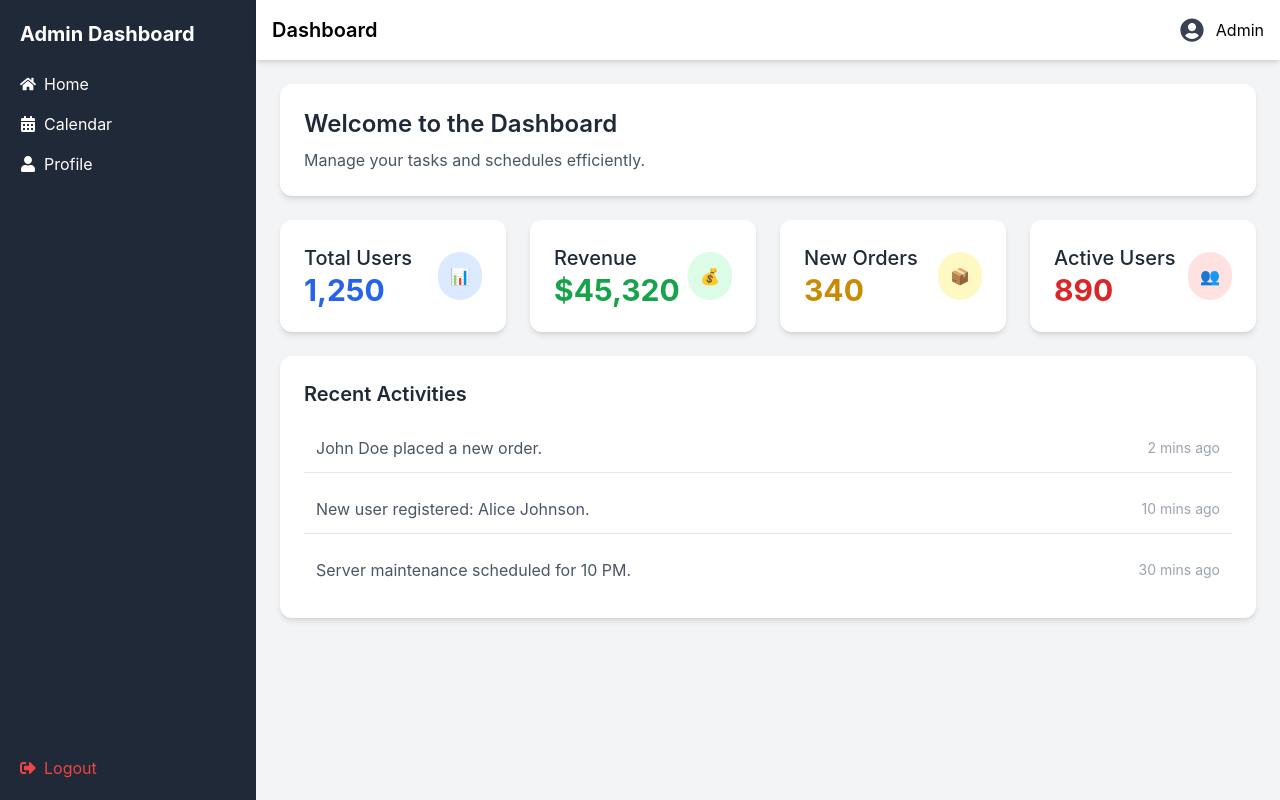
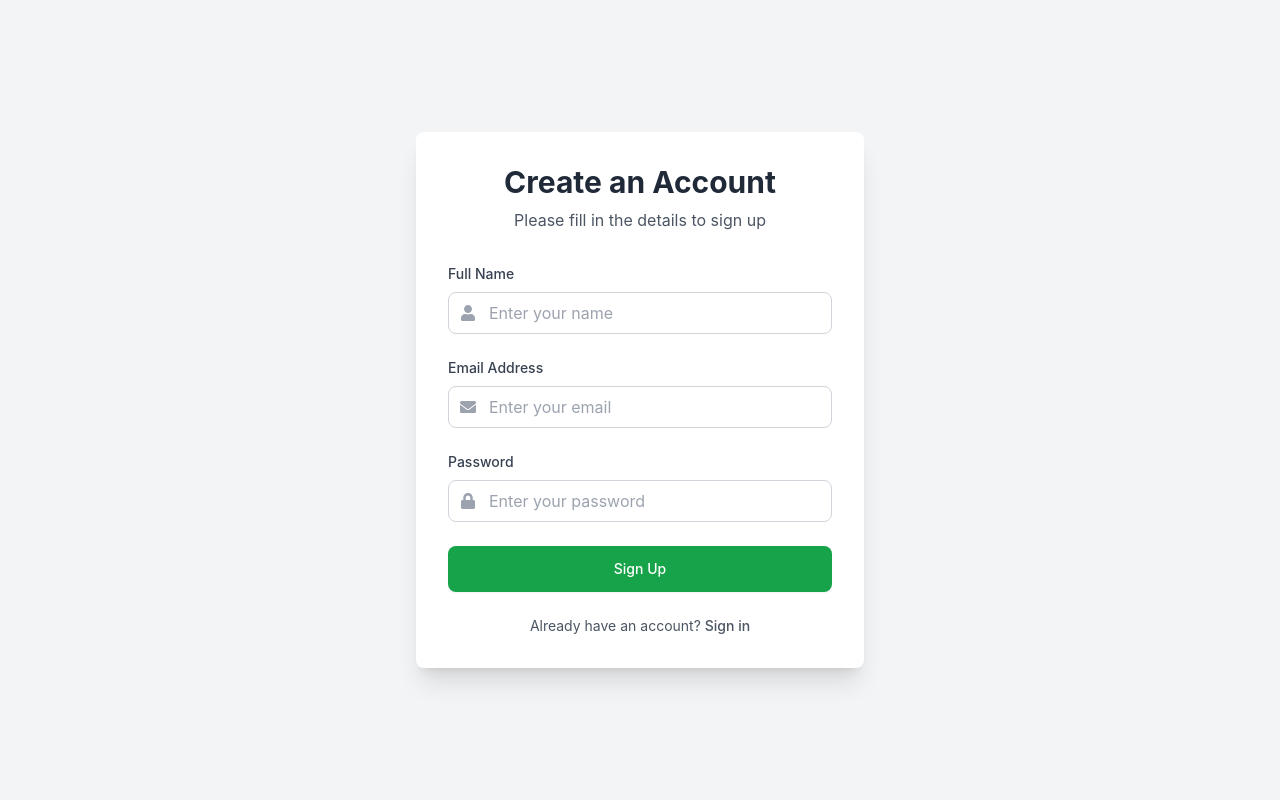
Before and after one commit to Solara-ai/WEB-SG-TM, a React (Create React App) app: page /register in a window 1280 px wide. Built offline with nearby package versions, Linux system fonts and the light colour scheme.

Commit message:
update new version

```diff
--- a/src/App.js
+++ b/src/App.js
@@ -1,28 +1,16 @@
-import './App.css';
-import Dashboard from "./pages/Dashboard/Dashboard";
+import AppRouter from "./routes/Routes";
 import "./index.css";
-
+// import Chatbot from "./components/Chatbot/Chatbot";
+// import Login from "./pages/Auth/Login";
 
 function App() {
-  // return (
-  //   <div className="App">
-  //     <header className="App-header">
-  //       <img src={logo} className="App-logo" alt="logo" />
-  //       <p>
-  //         Edit <code>src/App.js</code> and save to reload.
-  //       </p>
-  //       <a
-  //         className="App-link"
-  //         href="https://reactjs.org"
-  //         target="_blank"
-  //         rel="noopener noreferrer"
-  //       >
-  //         Learn React
-  //       </a>
-  //     </header>
-  //   </div>
-  // );
-  return <Dashboard />;
+  return (
+    <>
+      <AppRouter />
+      {/* <Chatbot /> */}
+      {/* <Login/> */}
+    </>
+  );
 }
 
 export default App;
--- a/src/components/Sidebar/Sidebar.jsx
+++ b/src/components/Sidebar/Sidebar.jsx
@@ -1,7 +1,14 @@
 import { FaHome, FaCalendarAlt, FaUser, FaSignOutAlt } from "react-icons/fa";
-import { Link } from "react-router-dom";
+import { Link, useNavigate } from "react-router-dom";
 
 const Sidebar = () => {
+  const navigate = useNavigate();
+
+  const handleLogout = () => {
+    localStorage.removeItem("isAuthenticated");
+    navigate('/login');
+  };
+
   return (
     <div className="h-screen w-64 bg-gray-800 text-white flex flex-col p-5">
       <h2 className="text-xl font-bold mb-6">Admin Dashboard</h2>
@@ -24,7 +31,10 @@ const Sidebar = () => {
           </li>
         </ul>
       </nav>
-      <button className="mt-auto flex items-center space-x-2 text-red-500 hover:text-red-300">
+      <button
+        onClick={handleLogout}
+        className="mt-auto flex items-center space-x-2 text-red-500 hover:text-red-300"
+      >
         <FaSignOutAlt /> <span>Logout</span>
       </button>
     </div>
--- a/src/index.js
+++ b/src/index.js
@@ -4,18 +4,12 @@ import './index.css';
 import './App.css';
 import App from './App';
 import reportWebVitals from './reportWebVitals';
-import { BrowserRouter as Router } from "react-router-dom";
 
 const root = ReactDOM.createRoot(document.getElementById('root'));
 root.render(
   <React.StrictMode>
-    <Router>
-      <App />
-    </Router>
+    <App />
   </React.StrictMode>
 );
 
-// If you want to start measuring performance in your app, pass a function
-// to log results (for example: reportWebVitals(console.log))
-// or send to an analytics endpoint. Learn more: https://bit.ly/CRA-vitals
 reportWebVitals();
--- a/src/pages/Auth/Login.jsx
+++ b/src/pages/Auth/Login.jsx
@@ -14,6 +14,7 @@ const Login = () => {
     e.preventDefault();
     // Add your login logic here
     console.log('Login attempt:', formData);
+    localStorage.setItem("isAuthenticated", "true");
     navigate('/');
   };
 
@@ -79,15 +80,19 @@ const Login = () => {
                 </label>
               </div>
               <div className="text-sm">
-                <a href="#" className="font-medium text-blue-600 hover:text-blue-500">
+                <button
+                  type="button"
+                  className="font-medium text-gray-600 hover:text-green-500"
+                  onClick={() => alert('Password reset functionality coming soon!')}
+                >
                   Forgot your password?
-                </a>
+                </button>
               </div>
             </div>
 
             <button
               type="submit"
-              className="w-full flex justify-center py-3 px-4 border border-transparent rounded-lg shadow-sm text-sm font-medium text-white bg-blue-600 hover:bg-blue-700 focus:outline-none focus:ring-2 focus:ring-offset-2 focus:ring-blue-500"
+              className="w-full flex justify-center py-3 px-4 border border-transparent rounded-lg shadow-sm text-sm font-medium text-white bg-green-600 hover:bg-green-500 focus:outline-none focus:ring-2 focus:ring-offset-2 focus:ring-blue-500"
             >
               Sign In
             </button>
@@ -96,7 +101,7 @@ const Login = () => {
           <div className="mt-6 text-center">
             <p className="text-sm text-gray-600">
               Don't have an account?{' '}
-              <Link to="/register" className="font-medium text-blue-600 hover:text-blue-500">
+              <Link to="/register" className="font-medium text-gray-600 hover:text-green-500">
                 Sign up
               </Link>
             </p>
--- a/src/pages/Auth/Register.jsx
+++ b/src/pages/Auth/Register.jsx
@@ -0,0 +1,103 @@
+import { useState } from 'react';
+import { Link, useNavigate } from 'react-router-dom';
+import { FaEnvelope, FaLock, FaUser } from 'react-icons/fa';
+
+const Register = () => {
+  const navigate = useNavigate();
+  const [formData, setFormData] = useState({
+    name: '',
+    email: '',
+    password: '',
+  });
+
+  const handleSubmit = (e) => {
+    e.preventDefault();
+    // Add your registration logic here
+    console.log('Registration attempt:', formData);
+    navigate('/login');
+  };
+
+  return (
+    <div className="min-h-screen bg-gray-100 flex items-center justify-center">
+      <div className="max-w-md w-full mx-4">
+        <div className="bg-white rounded-lg shadow-xl p-8">
+          <div className="text-center mb-8">
+            <h2 className="text-3xl font-bold text-gray-800">Create an Account</h2>
+            <p className="text-gray-600 mt-2">Please fill in the details to sign up</p>
+          </div>
+
+          <form onSubmit={handleSubmit} className="space-y-6">
+            <div>
+              <label className="block text-sm font-medium text-gray-700 mb-2">Full Name</label>
+              <div className="relative">
+                <div className="absolute inset-y-0 left-0 pl-3 flex items-center pointer-events-none">
+                  <FaUser className="text-gray-400" />
+                </div>
+                <input
+                  type="text"
+                  value={formData.name}
+                  onChange={(e) => setFormData({ ...formData, name: e.target.value })}
+                  className="w-full pl-10 pr-3 py-2 border border-gray-300 rounded-lg focus:outline-none focus:ring-2 focus:ring-blue-500"
+                  placeholder="Enter your name"
+                  required
+                />
+              </div>
+            </div>
+
+            <div>
+              <label className="block text-sm font-medium text-gray-700 mb-2">Email Address</label>
+              <div className="relative">
+                <div className="absolute inset-y-0 left-0 pl-3 flex items-center pointer-events-none">
+                  <FaEnvelope className="text-gray-400" />
+                </div>
+                <input
+                  type="email"
+                  value={formData.email}
+                  onChange={(e) => setFormData({ ...formData, email: e.target.value })}
+                  className="w-full pl-10 pr-3 py-2 border border-gray-300 rounded-lg focus:outline-none focus:ring-2 focus:ring-blue-500"
+                  placeholder="Enter your email"
+                  required
+                />
+              </div>
+            </div>
+
+            <div>
+              <label className="block text-sm font-medium text-gray-700 mb-2">Password</label>
+              <div className="relative">
+                <div className="absolute inset-y-0 left-0 pl-3 flex items-center pointer-events-none">
+                  <FaLock className="text-gray-400" />
+                </div>
+                <input
+                  type="password"
+                  value={formData.password}
+                  onChange={(e) => setFormData({ ...formData, password: e.target.value })}
+                  className="w-full pl-10 pr-3 py-2 border border-gray-300 rounded-lg focus:outline-none focus:ring-2 focus:ring-blue-500"
+                  placeholder="Enter your password"
+                  required
+                />
+              </div>
+            </div>
+
+            <button
+              type="submit"
+              className="w-full flex justify-center py-3 px-4 border border-transparent rounded-lg shadow-sm text-sm font-medium text-white bg-green-600 hover:bg-green-500 focus:outline-none focus:ring-2 focus:ring-offset-2 focus:ring-blue-500"
+            >
+              Sign Up
+            </button>
+          </form>
+
+          <div className="mt-6 text-center">
+            <p className="text-sm text-gray-600">
+              Already have an account?{' '}
+              <Link to="/login" className="font-medium text-gray-600 hover:text-green-500">
+                Sign in
+              </Link>
+            </p>
+          </div>
+        </div>
+      </div>
+    </div>
+  );
+};
+
+export default Register;
--- a/src/pages/Calendar/Calendar.jsx
+++ b/src/pages/Calendar/Calendar.jsx
@@ -0,0 +1,27 @@
+import { useState } from 'react';
+import Sidebar from "../../components/Sidebar/Sidebar";
+import Header from "../../components/Header/Header";
+
+const Calendar = () => {
+  //const [date, setDate] = useState(new Date());
+  const [date] = useState(new Date());
+
+  return (
+    <div className="flex h-screen bg-gray-100">
+      <Sidebar />
+      <div className="flex-1 flex flex-col">
+        <Header />
+        <div className="flex-1 p-6 bg-gray-100">
+          <h1 className="text-2xl font-semibold mb-4">Calendar</h1>
+          <div className="bg-white rounded-xl shadow-md p-6">
+            <h2 className="text-xl font-medium">Current Date: {date.toDateString()}</h2>
+            {/* Integrate a calendar library here */}
+            <p className="mt-4">This is where the calendar will be displayed.</p>
+          </div>
+        </div>
+      </div>
+    </div>
+  );
+};
+
+export default Calendar;
--- a/src/routes/Routes.jsx
+++ b/src/routes/Routes.jsx
@@ -1,11 +1,59 @@
-import { BrowserRouter as Router, Routes, Route } from "react-router-dom";
+import { BrowserRouter as Router, Routes, Route, Navigate } from "react-router-dom";
 import Dashboard from "../pages/Dashboard/Dashboard";
+import Login from "../pages/Auth/Login";
+import Register from "../pages/Auth/Register";
+import Calendar from "../pages/Calendar/Calendar";
+import UserProfile from "../components/UserProfile/UserProfile";
+
+// Protected Route wrapper component
+const ProtectedRoute = ({ children }) => {
+  // For development, set isAuthenticated to true by default
+  localStorage.setItem("isAuthenticated", "true");
+  const isAuthenticated = localStorage.getItem("isAuthenticated") === "true";
+
+  if (!isAuthenticated) {
+    return <Navigate to="/login" replace />;
+  }
+
+  return children;
+};
 
 const AppRouter = () => {
   return (
     <Router>
       <Routes>
-        <Route path="/" element={<Dashboard />} />
+        {/* Public Routes */}
+        <Route path="/login" element={<Login />} />
+        <Route path="/register" element={<Register />} />
+
+        {/* Protected Routes */}
+        <Route
+          path="/"
+          element={
+            <ProtectedRoute>
+              <Dashboard />
+            </ProtectedRoute>
+          }
+        />
+        <Route
+          path="/calendar"
+          element={
+            <ProtectedRoute>
+              <Calendar />
+            </ProtectedRoute>
+          }
+        />
+        <Route
+          path="/profile"
+          element={
+            <ProtectedRoute>
+              <UserProfile />
+            </ProtectedRoute>
+          }
+        />
+
+        {/* Catch all route - redirect to dashboard */}
+        <Route path="*" element={<Navigate to="/" replace />} />
       </Routes>
     </Router>
   );
```
Also changed, not shown: package.json (+13 -3 lines), src/components/UserProfile/UserProfile.jsx (+16 -6 lines), src/components/Header/Header.jsx (line endings or trailing spaces), 1 other file (tests, documents, lock files or other folders).
